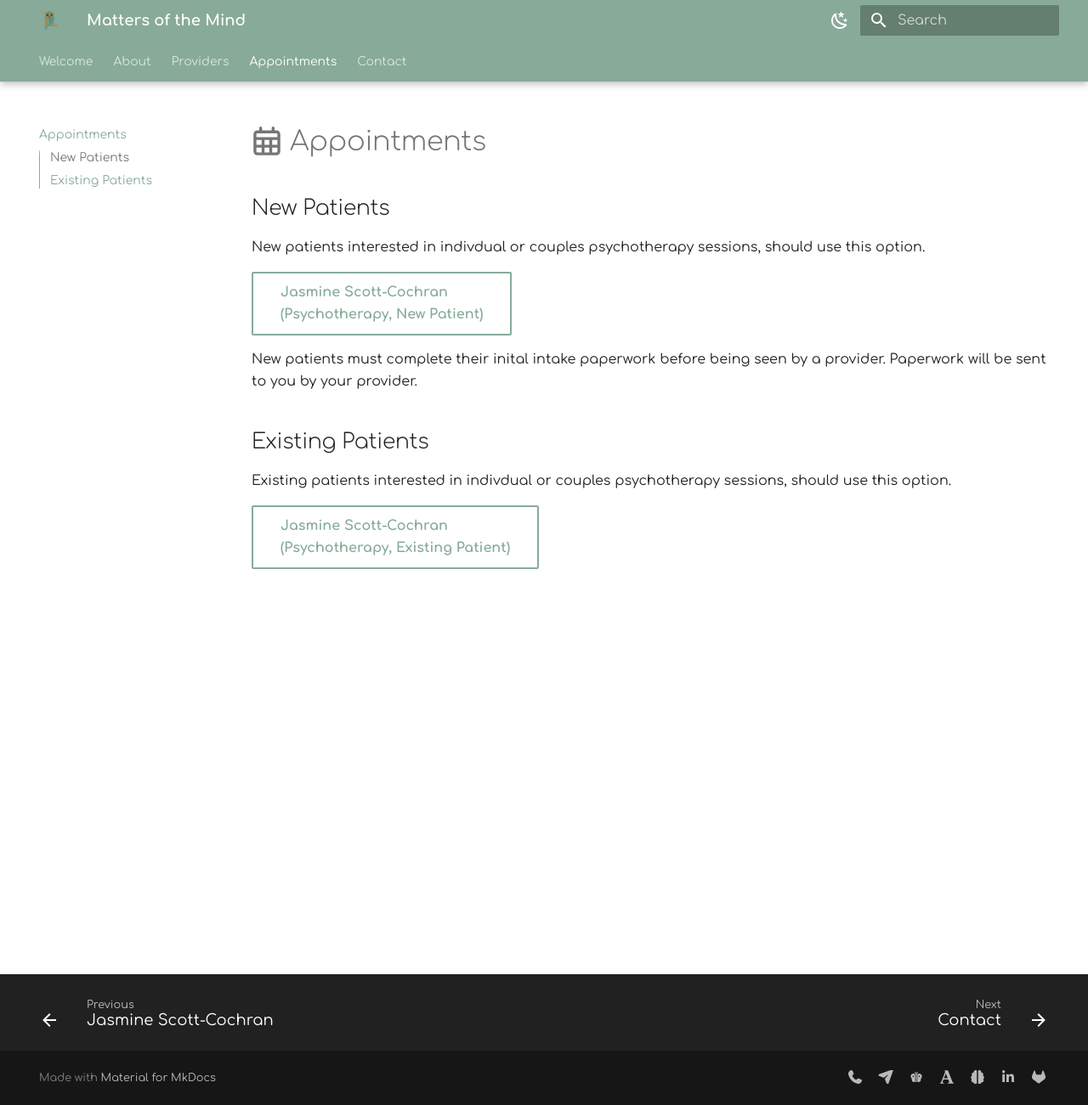
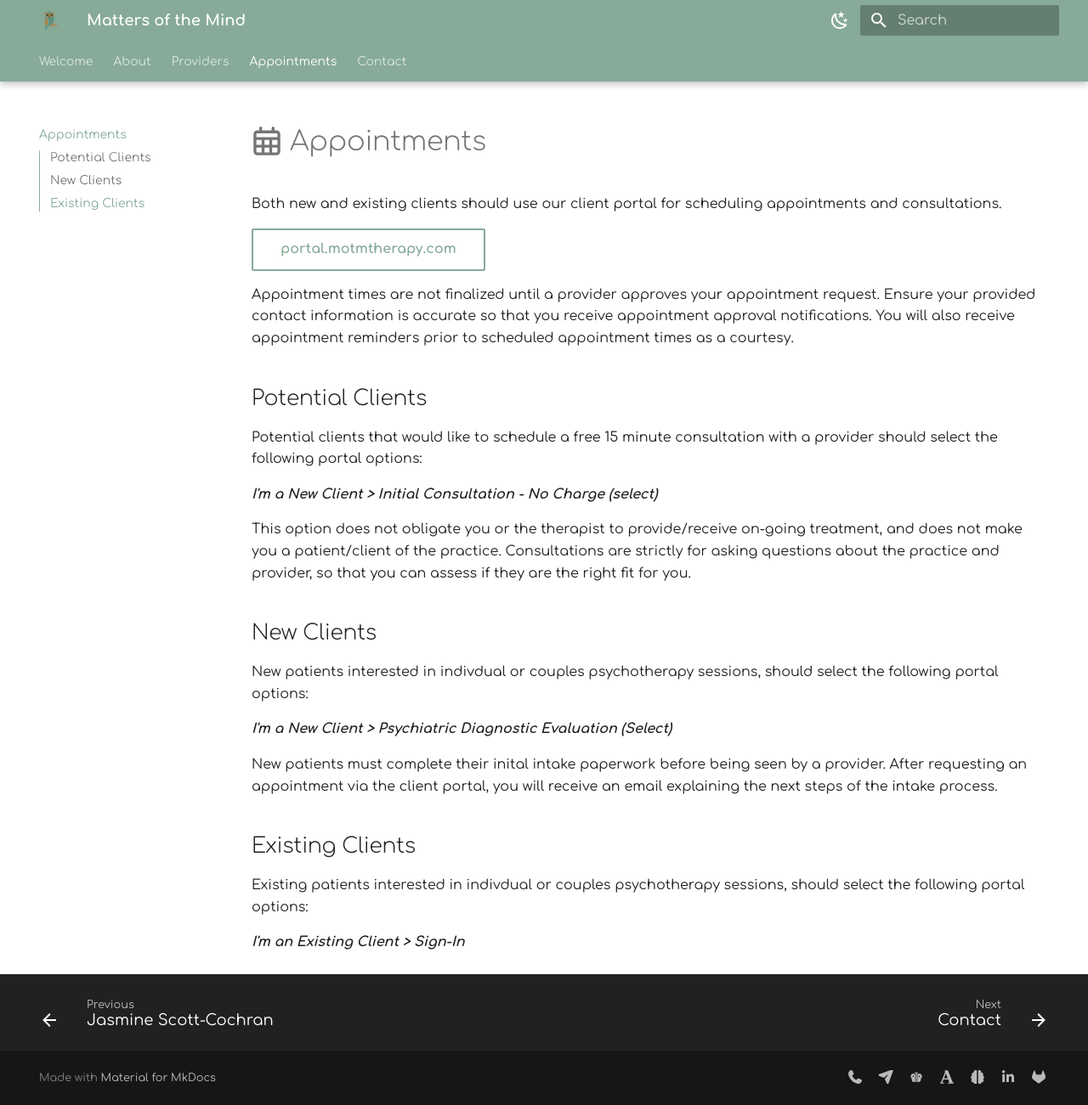
Before and after one commit to motm-therapy/website, an MkDocs documentation site: the page built from docs/appointments.md, in a window 1280 px wide and 1301 px high. Shown: the whole window at 85% size. Built offline with MkDocs 1.6.1 and Material for MkDocs 9.7.7, drawn with Linux system fonts in a browser that asks for light colours.

Commit message:
Update appointments.md

```diff
--- a/docs/appointments.md
+++ b/docs/appointments.md
@@ -1,16 +1,35 @@
 # :fontawesome-regular-calendar-days: Appointments
 
-## New Patients
+Both new and existing clients should use our client portal for scheduling appointments and consultations.
 
-New patients interested in indivdual or couples psychotherapy sessions, should use this option.
+[portal.motmtherapy.com](https://portal.motmtherapy.com){ .md-button }
 
-[Jasmine Scott-Cochran<br>(Psychotherapy, New Patient)](https://google.com){ .md-button }
+Appointment times are not finalized until a provider approves your appointment request.
+Ensure your provided contact information is accurate so that you receive appointment approval notifications.
+You will also receive appointment reminders prior to scheduled appointment times as a courtesy.
+
+## Potential Clients
+
+Potential clients that would like to schedule a free 15 minute consultation with a provider should select the following portal options:
+
+***I'm a New Client > Initial Consultation - No Charge (select)***
+
+This option does not obligate you or the therapist to provide/receive on-going treatment,
+and does not make you a patient/client of the practice.
+Consultations are strictly for asking questions about the practice and provider,
+so that you can assess if they are the right fit for you.
+
+## New Clients
+
+New patients interested in indivdual or couples psychotherapy sessions, should select the following portal options:
+
+***I'm a New Client > Psychiatric Diagnostic Evaluation (Select)***
 
 New patients must complete their inital intake paperwork before being seen by a provider.
-Paperwork will be sent to you by your provider.
+After requesting an appointment via the client portal, you will receive an email explaining the next steps of the intake process.
 
-## Existing Patients
+## Existing Clients
 
-Existing patients interested in indivdual or couples psychotherapy sessions, should use this option.
+Existing patients interested in indivdual or couples psychotherapy sessions, should select the following portal options:
 
-[Jasmine Scott-Cochran<br>(Psychotherapy, Existing Patient)](https://google.com){ .md-button }
+***I'm an Existing Client > Sign-In***
```
